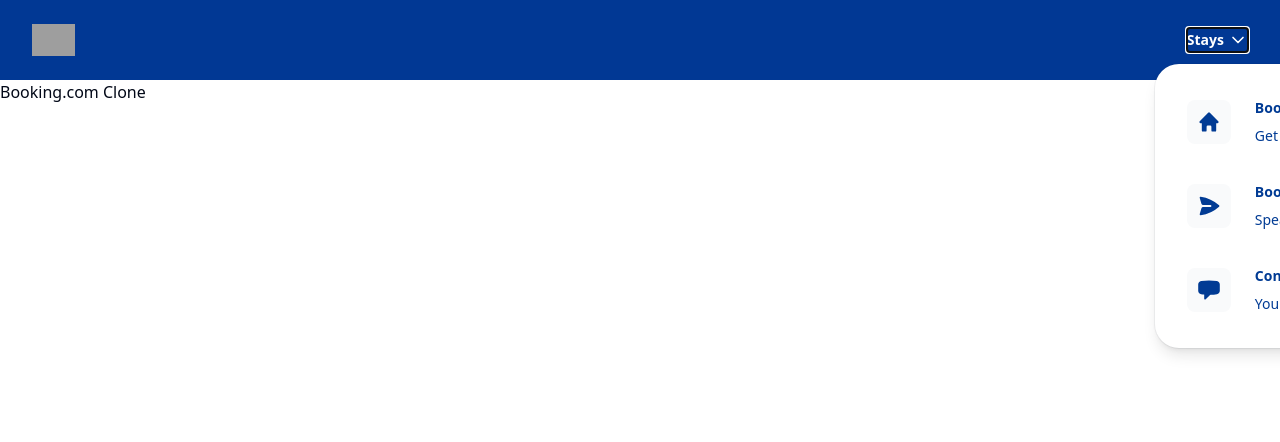
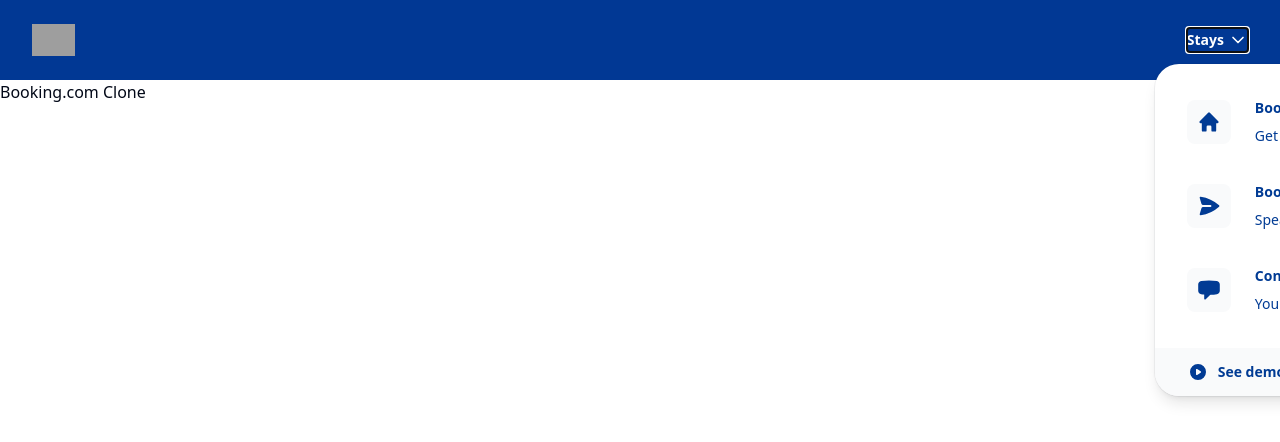
Before and after one commit to randilt/booking.com-clone-nextjs14, a Next.js app: page / in a window 1280 px wide. Both pictures are taken after a click on the button "Stays". Shown: the top 442 px of the page. Built offline with nearby package versions, Linux system fonts and the light colour scheme; grey boxes are pictures that could not be loaded.

Commit message:
Complete styling stays popup

```diff
--- a/components/Header.tsx
+++ b/components/Header.tsx
@@ -109,6 +109,21 @@ function Header() {
                     </div>
                   ))}
                 </div>
+                <div className="grid grid-cols-2 divide-x divide-gray-900 bg-gray-50">
+                  {callsToAction.map((item) => (
+                    <a
+                      key={item.name}
+                      href={item.href}
+                      className="flex items-center justify-center gap-x-2.5 p-3 text-sm font-semibold leading-6 text-[#013B94] hover:bg-gray-100"
+                    >
+                      <item.icon
+                        className="h-5 w-5 flex-none text-[#013B94]"
+                        aria-hidden="true"
+                      />
+                      {item.name}
+                    </a>
+                  ))}
+                </div>
               </Popover.Panel>
             </Transition>
           </Popover>
```
